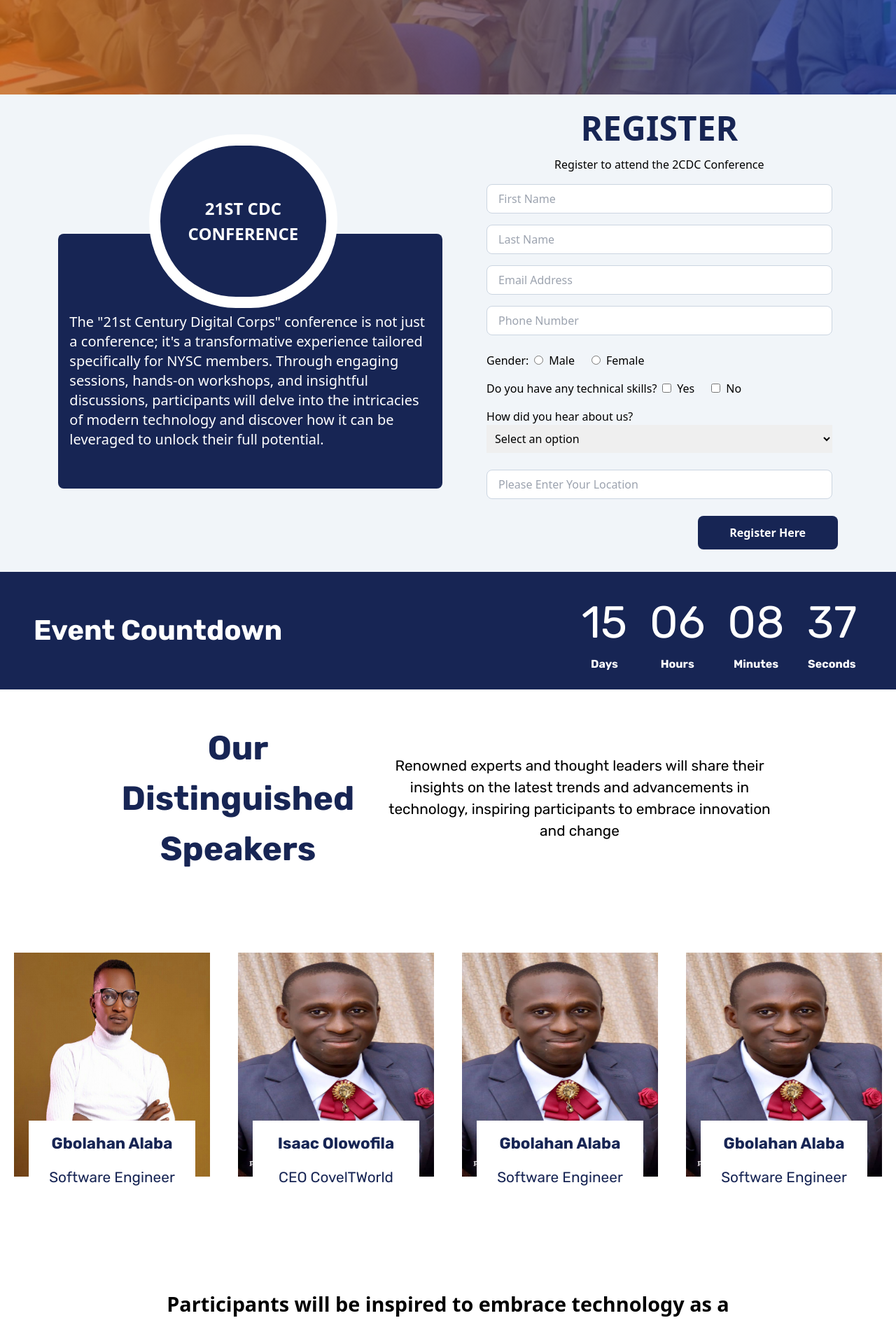
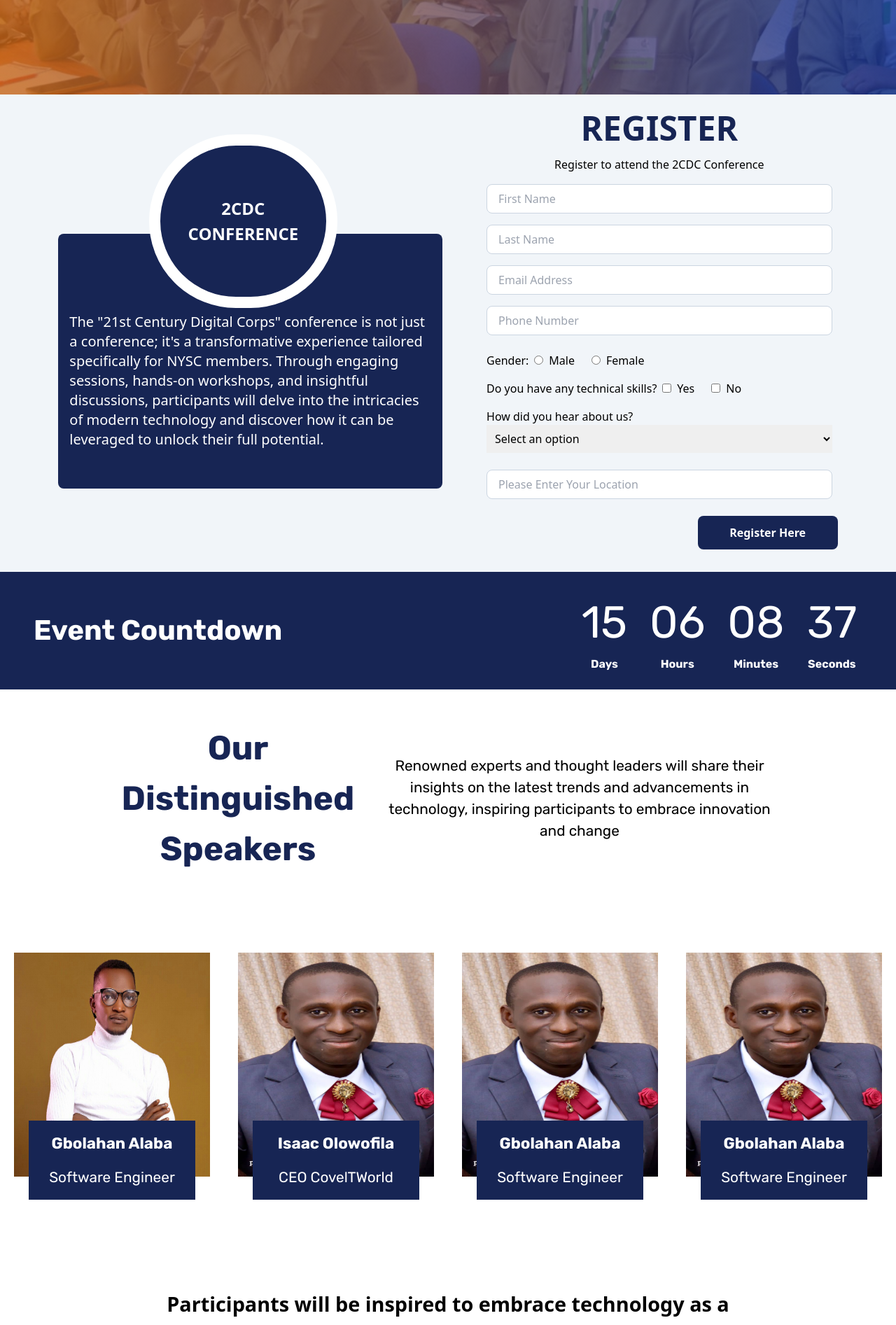
Before and after one commit to abeeebdon/register-magnitude, a React (Create React App) app: page / in a window 1280 px wide. Shown: the part 425-2318 px from the top of the page at 70% size. Built offline with nearby package versions, Linux system fonts and the light colour scheme.

Commit message:
fixing err

```diff
--- a/src/sections/Guests.js
+++ b/src/sections/Guests.js
@@ -33,7 +33,7 @@ const Guests = () => {
               className="relative my-6 py-10 h-[400px] w-[280px] text-center mx-auto"
             >
               <img src={datum.image} className="image" alt="elon" />
-              <div className="bg-white p-4 w-[85%] absolute text-blue-950 text-[1.4rem]  left-0 right-0 top-[70%] mx-auto">
+              <div className="text-white p-4 w-[85%] absolute bg-blue-950 text-[1.4rem]  left-0 right-0 top-[70%] mx-auto">
                 <h2 className="font-bold">{datum.name}</h2>
                 <p className="mt-4 text-[1.3rem]">{datum.position}</p>
               </div>
--- a/src/sections/Section1.js
+++ b/src/sections/Section1.js
@@ -3,7 +3,7 @@ const Section1 = () => {
     <div className="relative basis-[47%]">
       <div className="w-fit border-[1rem] border-white rounded-full bg-blue-950 p-10 mx-auto my-4 h-fit absolute left-[25%] top-[6%]  ">
         <p className=" text-white text-center mx-auto font-bold  py-8 text-[1.5rem]">
-          21ST CDC
+          2CDC
           <br /> CONFERENCE
         </p>
       </div>
```
